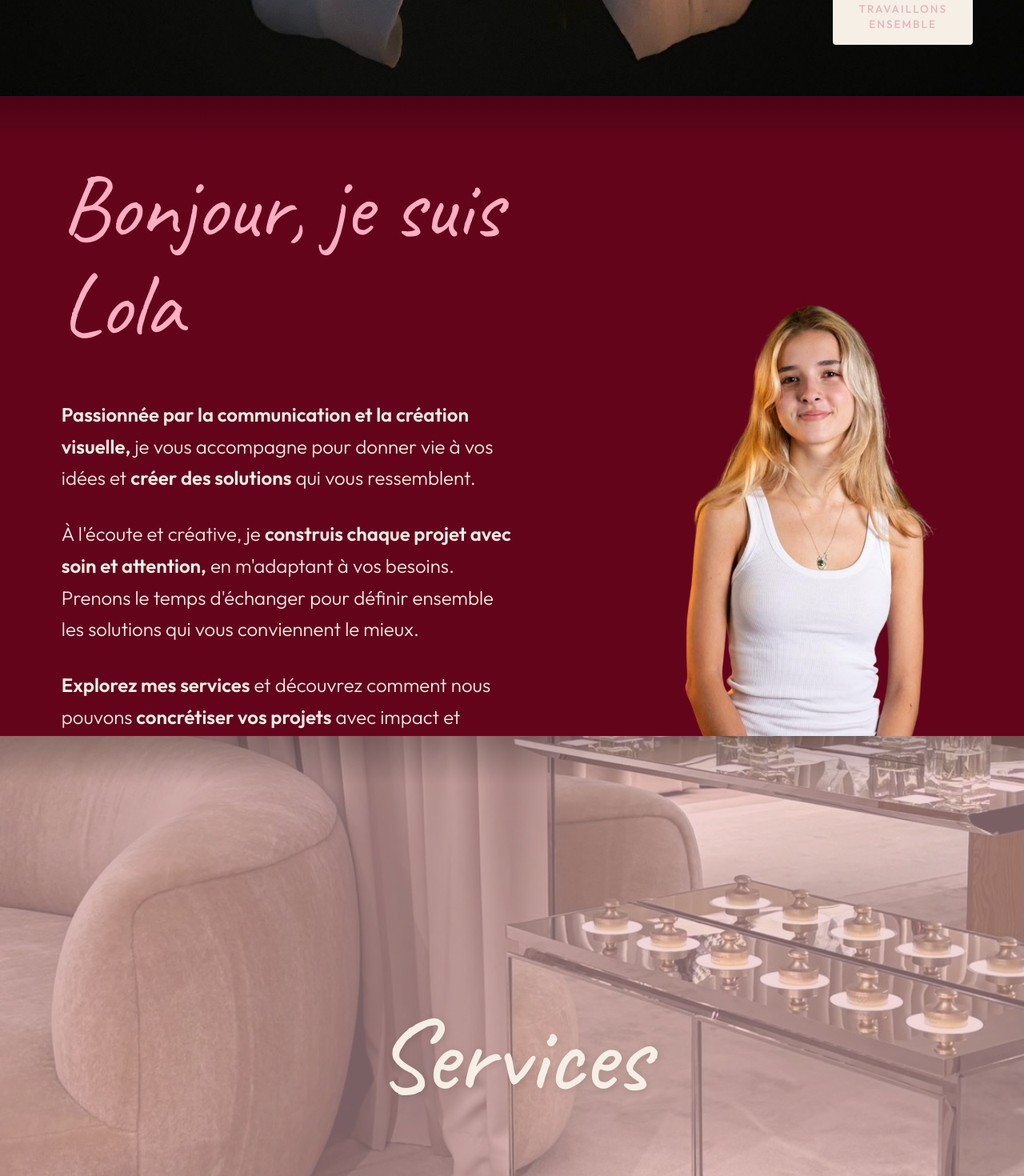
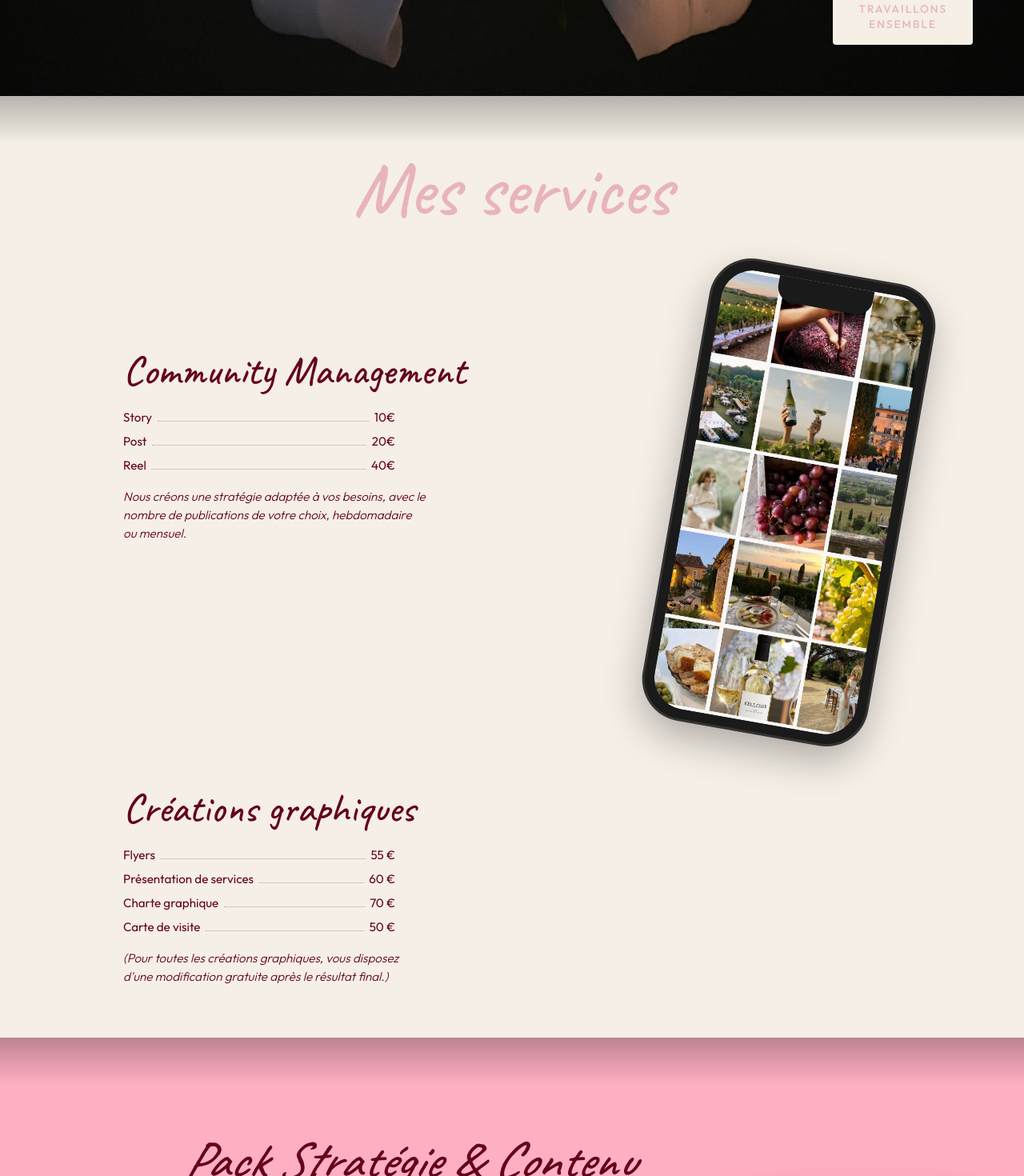
Before and after one commit to tayz777/Portfolio-Lola, a React (Vite) app: page / in a window 1280 px wide. Shown: the part 680-2150 px from the top of the page at 80% size. Built offline with nearby package versions, Linux system fonts and the light colour scheme.

Commit message:
fixing the ui

```diff
--- a/src/App.jsx
+++ b/src/App.jsx
@@ -1,7 +1,5 @@
 import SectionCard from './components/SectionCard'
 import Hero from './components/Hero'
-import About from './components/About'
-import ServicesHeader from './components/ServicesHeader'
 import ServicesDetails from './components/ServicesDetails'
 import PackSection from './components/PackSection'
 import PortfolioHeader from './components/PortfolioHeader'
@@ -13,8 +11,6 @@ import './App.css'
 // autoHeight: true pour les sections avec beaucoup de contenu
 const sections = [
   { id: 'hero', Component: Hero },
-  { id: 'about', Component: About },
-  { id: 'services-header', Component: ServicesHeader },
   { id: 'services-details', Component: ServicesDetails, autoHeight: true },
   { id: 'pack', Component: PackSection },
   { id: 'portfolio-header', Component: PortfolioHeader },
--- a/src/components/About.jsx
+++ /dev/null
@@ -1,42 +0,0 @@
-import './About.css'
-
-export default function About() {
-  return (
-    <div className="section about">
-      <div className="about__container">
-        <div className="about__content">
-          <h2 className="about__title">
-            Bonjour, je suis Lola
-          </h2>
-
-          <div className="about__text">
-            <p>
-              <strong>Passionnée par la communication et la création visuelle,</strong> je vous
-              accompagne pour donner vie à vos idées et <strong>créer des solutions</strong> qui
-              vous ressemblent.
-            </p>
-
-            <p>
-              À l'écoute et créative, je <strong>construis chaque projet avec soin et
-              attention,</strong> en m'adaptant à vos besoins. Prenons le temps
-              d'échanger pour définir ensemble les solutions qui vous conviennent
-              le mieux.
-            </p>
-
-            <p>
-              <strong>Explorez mes services</strong> et découvrez comment nous pouvons
-              <strong> concrétiser vos projets</strong> avec impact et harmonie.
-            </p>
-          </div>
-        </div>
-
-        <div className="about__image">
-          <img
-            src="/lola.png"
-            alt="Lola Facello"
-          />
-        </div>
-      </div>
-    </div>
-  )
-}
--- a/src/components/Services.css
+++ b/src/components/Services.css
@@ -43,21 +43,32 @@
   background: var(--color-cream);
   color: var(--color-text-dark);
   align-items: flex-start;
-  min-height: auto;
+  min-height: auto !important;
   height: auto;
-  padding-top: 3rem;
-  padding-bottom: 3rem;
+  padding-top: 0;
+  padding-bottom: 0;
+  overflow: hidden;
 }
 
 .services-details__container {
   width: 100%;
   max-width: 1100px;
   margin: 0 auto;
-  padding: clamp(2rem, 5vw, 5rem);
-  padding-top: clamp(2rem, 5vw, 6rem);
+  padding: clamp(3rem, 5vw, 4rem);
   display: flex;
   flex-direction: column;
-  gap: 2.5rem;
+  gap: 3rem;
+}
+
+/* Grand titre */
+.services-details__main-title {
+  font-family: var(--font-handwriting);
+  font-size: clamp(3rem, 12vw, 6rem);
+  font-weight: 500;
+  color: var(--color-pink);
+  text-align: center;
+  line-height: 1.1;
+  margin-bottom: -1rem;
 }
 
 /* Service blocks - Mobile first */
@@ -69,119 +80,88 @@
 }
 
 .service-block--cm {
-  flex-direction: row;
-  justify-content: space-between;
-  align-items: flex-start;
-  gap: 1rem;
+  flex-direction: column;
+  gap: 1.5rem;
 }
 
 .service-block__content {
   flex: 1;
+}
+
+.service-block__content--graphic {
   padding-top: 0;
 }
 
 .service-block__title {
   font-family: var(--font-handwriting);
-  font-size: clamp(2.5rem, 8vw, 4.4rem);
+  font-size: clamp(2rem, 7vw, 3rem);
   font-weight: 500;
   color: var(--color-burgundy);
   margin-bottom: 1rem;
   line-height: 1.1;
 }
 
-.service-block__content2 {
-  flex: 1;
-  padding-top: 0;
+/* Tableau de prix */
+.price-table {
+  display: flex;
+  flex-direction: column;
+  gap: 0.35rem;
+  margin-bottom: 1rem;
+  max-width: 340px;
 }
 
-.service-block__content2 .service-block__title {
-  font-size: clamp(1.5rem, 5vw, 2.2rem);
-  margin-bottom: 0.8rem;
-  text-decoration: underline;
-  text-underline-offset: 4px;
+.price-row {
+  display: flex;
+  justify-content: space-between;
+  align-items: baseline;
+  gap: 0.4rem;
 }
 
-.service-block__content2 .service-block__list {
-  gap: 0.2rem;
+.price-row__dots {
+  flex: 1;
+  border-bottom: 1.5px dotted var(--color-burgundy);
+  opacity: 0.35;
+  margin-bottom: 4px;
+  min-width: 0.8rem;
 }
 
-.service-block__content2 .service-block__list li {
-  font-size: clamp(0.9rem, 3vw, 1.05rem);
+.price-row__name {
+  font-size: clamp(0.9rem, 3vw, 1rem);
+  color: var(--color-burgundy);
+  font-weight: 400;
 }
 
-.service-block__content2 .service-block__note {
-  font-size: 0.85rem;
-  margin-top: 1rem;
-}
-
-.service-block__title--underline {
-  text-decoration: underline;
-  text-underline-offset: 4px;
-}
-
-.service-block__list {
-  list-style: none;
-  display: flex;
-  flex-direction: column;
-  gap: 0.3rem;
-}
-
-.service-block__list li {
-  font-size: clamp(0.9rem, 3.5vw, 1.15rem);
+.price-row__amount {
+  font-size: clamp(0.9rem, 3vw, 1rem);
   color: var(--color-burgundy);
-}
-
-.service-block__list span {
-  font-weight: 500;
+  font-weight: 400;
+  white-space: nowrap;
 }
 
 .service-block__note {
   font-size: 0.9rem;
   color: var(--color-burgundy);
-  margin-top: 0.8rem;
   font-style: italic;
+  line-height: 1.5;
+  max-width: 380px;
 }
 
 .service-block__image {
   flex-shrink: 0;
 }
 
-.service-block--cm .service-block__content {
-  flex: 1;
-}
-
-/* Service row - Mobile first (single column) */
-.service-row {
-  display: grid;
-  grid-template-columns: 1fr;
-  gap: 2rem;
-  padding-top: 1rem;
-}
-
-.service-block--small {
-  display: flex;
-  flex-direction: column;
-}
-
-.service-block--small .service-block__title {
-  font-size: clamp(2rem, 7vw, 3.5rem);
-  margin-bottom: 1rem;
-  line-height: 1.15;
-}
-
-/* Graphic services - Mobile first */
+/* Graphic block - Mobile first */
 .service-block--graphic {
   display: flex;
   flex-direction: column;
-  gap: 2rem;
+  gap: 1.5rem;
   align-items: flex-start;
-  padding-top: 1rem;
 }
 
 .service-block__image--cards {
   display: flex;
   justify-content: center;
-  align-items: center;
+  align-items: flex-end;
   width: 100%;
 }
 
@@ -189,7 +169,7 @@
   max-width: 100%;
   width: 100%;
   height: auto;
-  transform: rotate(-2deg);
+  display: block;
 }
 
 /* ========== PACK SECTION - Mobile First ========== */
@@ -321,87 +301,56 @@
 
   .services-details__container {
     padding: clamp(3rem, 5vw, 5rem);
-    padding-top: clamp(4rem, 6vw, 6rem);
     gap: 4rem;
-  }
-
-  .service-block {
-    flex-direction: row;
-    gap: 3rem;
   }
 
   .service-block--cm {
     flex-direction: row;
     justify-content: space-between;
     align-items: flex-start;
+    gap: 3rem;
   }
 
   .service-block__content {
-    padding-top: 17%;
+    padding-top: 0;
+  }
+
+  .service-block--cm .service-block__content {
+    padding-top: 10%;
   }
 
   .service-block__title {
-    font-size: clamp(4.4rem, 4vw, 4.4rem);
+    font-size: clamp(2.5rem, 4vw, 3.2rem);
     margin-bottom: 1.2rem;
   }
 
-  .service-block__content2 {
-    padding-top: 3%;
-  }
-
-  .service-block__content2 .service-block__title {
-    font-size: clamp(1.8rem, 3vw, 2.2rem);
-    margin-bottom: 1rem;
-  }
-
-  .service-block__content2 .service-block__note {
-    font-size: 0.9rem;
-    margin-top: 1.5rem;
-  }
-
-  .service-block__list {
-    gap: 0.4rem;
-  }
-
-  .service-block__list li {
-    font-size: clamp(1rem, 1.2vw, 1.15rem);
+  .price-row__name,
+  .price-row__amount {
+    font-size: clamp(0.95rem, 1.1vw, 1.05rem);
   }
 
   .service-block__note {
     font-size: 0.95rem;
-    margin-top: 1rem;
-  }
-
-  .service-block__image {
-    width: auto;
-  }
-
-  .service-row {
-    gap: 4rem;
-    padding-top: 2rem;
-  }
-
-  .service-block--small {
-    flex-direction: column;
-    gap: 1rem;
-  }
-
-  .service-block--small .service-block__title {
-    font-size: clamp(2.5rem, 5vw, 3.5rem);
-    margin-bottom: 0.5rem;
+    margin-top: 0.5rem;
   }
 
   /* Graphic services desktop */
   .service-block--graphic {
     display: grid;
-    grid-template-columns: 1fr 1.5fr;
+    grid-template-columns: 1fr 1fr;
     gap: 3rem;
-    padding-top: 2rem;
+    align-items: start;
+  }
+
+  .service-block__image--cards {
+    align-self: end;
+    align-items: flex-end;
   }
 
   .cards-stack img {
-    max-width: 500px;
-    transform: rotate(-3deg);
+    max-width: 100%;
+    width: 100%;
+    display: block;
   }
 
   /* Pack section desktop */
--- a/src/components/Services.jsx
+++ b/src/components/Services.jsx
@@ -4,16 +4,6 @@ import IphoneMockup from './IphoneMockup'
 export default function Services() {
   return (
     <>
-      {/* Section titre Services avec image fond */}
-      <section className="section section--sticky services-header">
-        <div className="services-header__bg">
-          <img src="/sofa.jpg" alt="" className="services-header__bg-image" />
-          <div className="services-header__overlay"></div>
-        </div>
-        <div className="services-header__content">
-          <h2 className="services-header__title">Services</h2>
-        </div>
-      </section>
 
       {/* Section détails des services */}
       <section className="section section--sticky services-details">
@@ -59,7 +49,7 @@ export default function Services() {
           {/* Créations graphiques */}
           <div className="service-block service-block--graphic">
             <div className="service-block__content2">
-              <h3 className="service-block__title service-block__title--underline">Grille tarifaire</h3>
+              <h3 className="service-block__title service-block__title--underline">Mes services</h3>
               <ul className="service-block__list">
                 <li>Flyers — <span>55 €</span></li>
                 <li>Présentation de services — <span>60 €</span></li>
@@ -72,9 +62,6 @@ export default function Services() {
               </p>
             </div>
             <div className="service-block__image service-block__image--cards">
-              <div className="cards-stack">
-                <img src="/card-for-clients.png" alt="Carte Facello" />
-              </div>
             </div>
           </div>
 
--- a/src/components/ServicesDetails.jsx
+++ b/src/components/ServicesDetails.jsx
@@ -6,62 +6,69 @@ export default function ServicesDetails() {
     <div className="section services-details">
       <div className="services-details__container">
 
+        <h2 className="services-details__main-title">Mes services</h2>
+
         {/* Community Management */}
         <div className="service-block service-block--cm">
           <div className="service-block__content">
             <h3 className="service-block__title">Community Management</h3>
-            <ul className="service-block__list">
-              <li>Story — <span>10 €</span></li>
-              <li>Post — <span>20 €</span></li>
-              <li>Reel — <span>40 €</span></li>
-            </ul>
+            <div className="price-table">
+              <div className="price-row">
+                <span className="price-row__name">Story</span>
+                <span className="price-row__dots"></span>
+                <span className="price-row__amount">10€</span>
+              </div>
+              <div className="price-row">
+                <span className="price-row__name">Post</span>
+                <span className="price-row__dots"></span>
+                <span className="price-row__amount">20€</span>
+              </div>
+              <div className="price-row">
+                <span className="price-row__name">Reel</span>
+                <span className="price-row__dots"></span>
+                <span className="price-row__amount">40€</span>
+              </div>
+            </div>
+            <p className="service-block__note">
+              <em>Nous créons une stratégie adaptée à vos besoins, avec le nombre de publications de votre choix, hebdomadaire ou mensuel.</em>
+            </p>
           </div>
           <div className="service-block__image">
             <IphoneMockup src="/img.jpg" alt="Feed Instagram" />
           </div>
         </div>
 
-        {/* Consulting & Shooting */}
-        <div className="service-row">
-          <div className="service-block service-block--small">
-            <h3 className="service-block__title">Consulting Réseaux<br/>& Stratégie</h3>
-            <ul className="service-block__list">
-              <li>Consulting réseaux sociaux — <span>80 €</span></li>
-              <li>Suivi mensuel — <span>+40€ / mois</span></li>
-            </ul>
-          </div>
-
-          <div className="service-block service-block--small">
-            <h3 className="service-block__title">Shooting & Création<br/>de contenu</h3>
-            <ul className="service-block__list">
-              <li>Starter — <span>à partir de 30 €</span></li>
-            </ul>
-            <p className="service-block__note">
-              <em>(Tarif ajusté selon le type et la quantité de contenu à réaliser)</em>
-            </p>
-          </div>
-
-        </div>
-
         {/* Créations graphiques */}
         <div className="service-block service-block--graphic">
-          <div className="service-block__content2">
-            <h3 className="service-block__title service-block__title--underline">Grille tarifaire</h3>
-            <ul className="service-block__list">
-              <li>Flyers — <span>55 €</span></li>
-              <li>Présentation de services — <span>60 €</span></li>
-              <li>Menu — <span>80 €</span></li>
-              <li>Charte graphique — <span>90 €</span></li>
-              <li>Carte de visite — <span>50 €</span></li>
-            </ul>
+          <div className="service-block__content service-block__content--graphic">
+            <h3 className="service-block__title">Créations graphiques</h3>
+            <div className="price-table">
+              <div className="price-row">
+                <span className="price-row__name">Flyers</span>
+                <span className="price-row__dots"></span>
+                <span className="price-row__amount">55 €</span>
+              </div>
+              <div className="price-row">
+                <span className="price-row__name">Présentation de services</span>
+                <span className="price-row__dots"></span>
+                <span className="price-row__amount">60 €</span>
+              </div>
+              <div className="price-row">
+                <span className="price-row__name">Charte graphique</span>
+                <span className="price-row__dots"></span>
+                <span className="price-row__amount">70 €</span>
+              </div>
+              <div className="price-row">
+                <span className="price-row__name">Carte de visite</span>
+                <span className="price-row__dots"></span>
+                <span className="price-row__amount">50 €</span>
+              </div>
+            </div>
             <p className="service-block__note">
               <em>(Pour toutes les créations graphiques, vous disposez d'une modification gratuite après le résultat final.)</em>
             </p>
           </div>
           <div className="service-block__image service-block__image--cards">
-            <div className="cards-stack">
-              <img src="/card-for-clients.png" alt="Carte Facello" />
-            </div>
           </div>
         </div>
 
--- a/src/components/ServicesHeader.jsx
+++ /dev/null
@@ -1,15 +0,0 @@
-import './Services.css'
-
-export default function ServicesHeader() {
-  return (
-    <div className="section services-header">
-      <div className="services-header__bg">
-        <img src="/sofa.jpg" alt="" className="services-header__bg-image" />
-        <div className="services-header__overlay"></div>
-      </div>
-      <div className="services-header__content">
-        <h2 className="services-header__title">Services</h2>
-      </div>
-    </div>
-  )
-}
--- a/src/index.css
+++ b/src/index.css
@@ -33,7 +33,6 @@
 }
 
 html {
-  scroll-behavior: smooth;
   overflow-x: hidden;
 }
 
@@ -67,7 +66,7 @@ body {
 .section.portfolio-details {
   align-items: flex-start;
   min-height: auto;
-  padding-top: 0;
+  padding-top: 10;
   padding-bottom: 0;
 }
 
```
Also changed, not shown: src/components/PackSection.jsx (+4 -8 lines).
